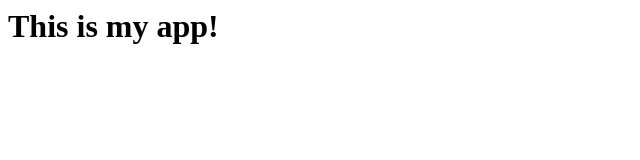
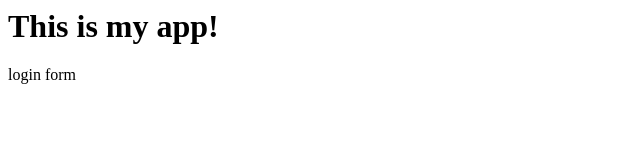
Before and after one commit to Starrboxx/MyRepository, a plain HTML site: page index.html in a window 1280 px wide. Shown: the full height of the page, 0-640 px from the left. Drawn offline with Linux system fonts and the light colour scheme.

Commit message:
login form

```diff
--- /dev/null
+++ b/dr2/app2.js
@@ -0,0 +1 @@
+console.log('app2');
--- a/index.html
+++ b/index.html
@@ -5,5 +5,6 @@
     <title></title>
     <body>
         <h1>This is my app!</h1>
+        login form
     </body>
 </html>
```
Also changed, not shown: log.txt (added), login.html (added).
